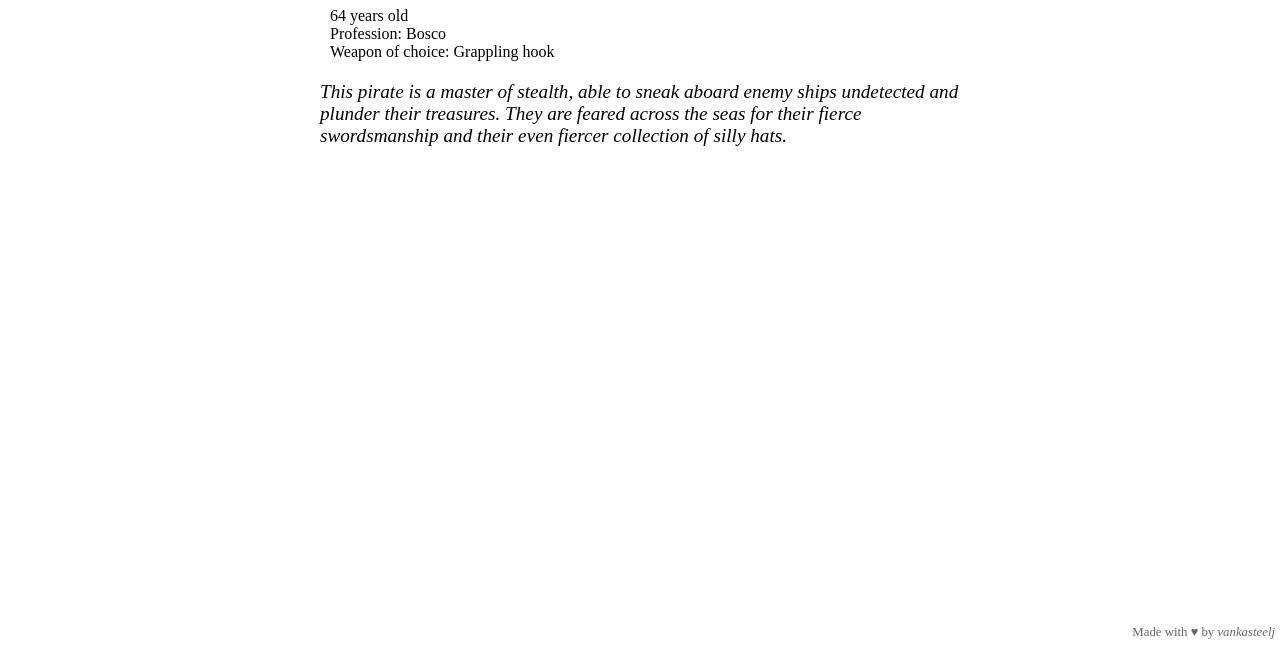
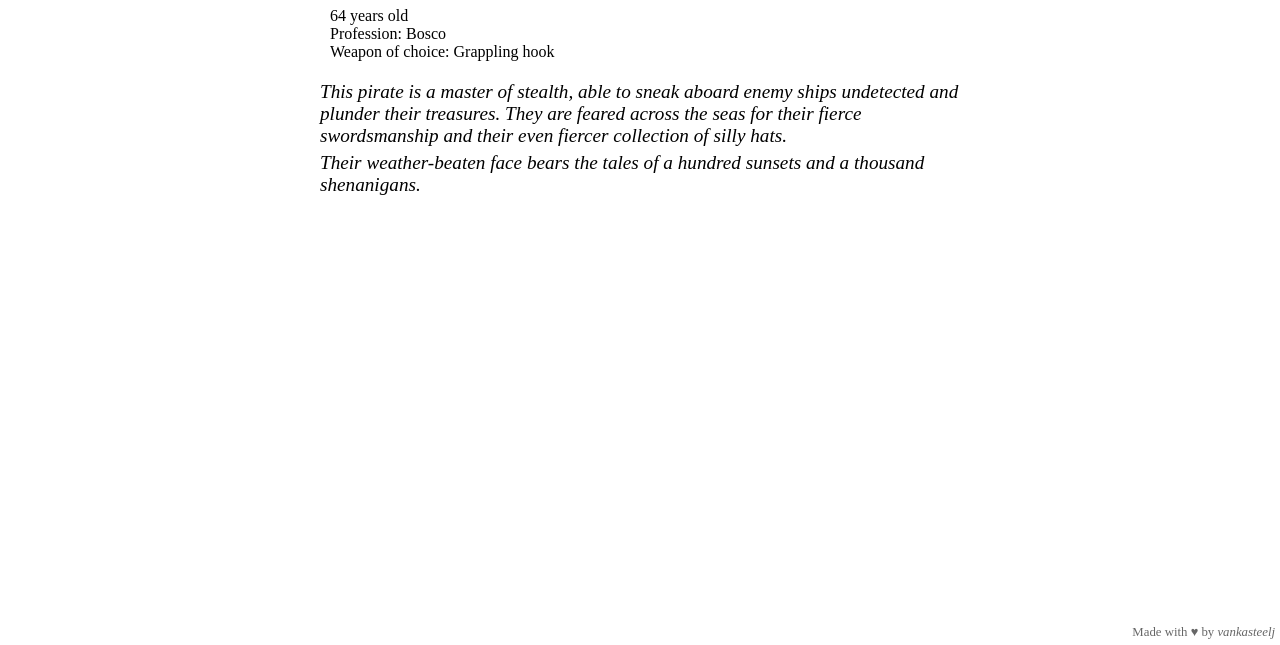
Before and after one commit to vankasteelj/pirategenerator, a plain HTML site: page index.html in a window 1280 px wide. Shown: the part 155-800 px from the top of the page. Drawn offline with Linux system fonts and the light colour scheme.

Commit message:
add appearance

```diff
--- a/generator.js
+++ b/generator.js
@@ -214,6 +214,29 @@ const weapons = [
   'Cursed cutlass',
 ]
 
+const appearances = [
+  "Their weather-beaten face bears the tales of a hundred sunsets and a thousand shenanigans.",
+  "They sport a magnificent ponytail that rivals the size of their treasure chest.",
+  "With an unmistakable swagger, they walk the deck, donning a hat that can double as a makeshift umbrella.",
+  "Their mismatched boots and tattered coat give them a charmingly disheveled look, as if they just narrowly escaped a fashion disaster.",
+  "Their eyes sparkle like two doubloons, and their smile can brighten the darkest corners of a pirate tavern.",
+  "Their outfit is a hodgepodge of stolen fashion trends from across the seven seas, proving that style truly knows no boundaries.",
+  "They wear a bandana embroidered with the phrase 'Caution: Pirate at Work' just to keep everyone on their toes.",
+  "Their trusty parrot companion sits atop their shoulder, adding a splash of feathers to their unique pirate ensemble.",
+  "Their fashion sense is best described as 'rummage chic' with a touch of 'sea breeze couture.'",
+  "They proudly display a collection of seashells tied to their belt, claiming it's the latest pirate fashion accessory.",
+  "Their pirate hat has so many feathers that it's considered a migratory bird sanctuary.",
+  "They sport a pirate coat covered in pockets, which they claim are for storing their snacks and a secret stash of pirate-themed puns.",
+  "Their boots are always polished to perfection, ensuring they can make a stylish getaway even in the muddiest of situations.",
+  "They have a collection of colorful scarves that would make even the most fashionable pirate envious.",
+  "Their sword belt is adorned with an assortment of shiny trinkets, each with a story that gets longer with every telling.",
+  "They wear a peg leg with a built-in compass, ensuring they never lose their sense of direction or their flair for fashion.",
+  "Their eyepatch is uniquely designed to resemble a pirate's favorite snack: a delicious slice of pizza.",
+  "They have an impressive array of tattoos, each telling a different tale, with one that mysteriously changes design every full moon.",
+  "Their attire is adorned with buttons salvaged from various adventures, with each button representing a daring escape or a questionable decision.",
+  "They wear a shiny belt buckle engraved with the words 'No booty like pirate booty.'",
+]
+
 const getRandomItem = (arr) => {
   const randomIndex = Math.floor(Math.random() * arr.length)
   const item = arr[randomIndex]
@@ -227,10 +250,12 @@ const generate = () => {
   let weapon = getRandomItem(weapons)
   let story = getRandomItem(stories)
   let reputation = getRandomItem(reputations)
+  let appearance = getRandomItem(appearances)
   document.getElementById('name').innerText = name + ' "' + nickname + '"'
   document.getElementById('profession').innerText = 'Profession: ' + profession
+  document.getElementById('weapon').innerText = 'Weapon of choice: ' + weapon
   document.getElementById('story').innerText = story + ' ' + reputation
-  document.getElementById('weapon').innerText = 'Weapon of choice: ' + weapon
+  document.getElementById('appearance').innerText = appearance
 
   let ageMax = 73;
   let ageMin = 17;
--- a/index.html
+++ b/index.html
@@ -22,6 +22,7 @@
       </div>
       <div id="life">
         <p id="story"></p>
+        <p id="appearance"></p>
       </div>
     </section>
 
--- a/style.css
+++ b/style.css
@@ -54,10 +54,18 @@ body {
   font-size: 1em;
 }
 
+#life #story,
+#life #appearance {
+  font-style: italic;
+  font-size: 1.2em;
+}
+
 #life #story {
   padding-top: 20px;
-  font-style: italic;
-  font-size: 1.2em;
+  padding-bottom: 5px;
+}
+
+#life #appearance {
   padding-bottom: 20px;
 }
 
```
